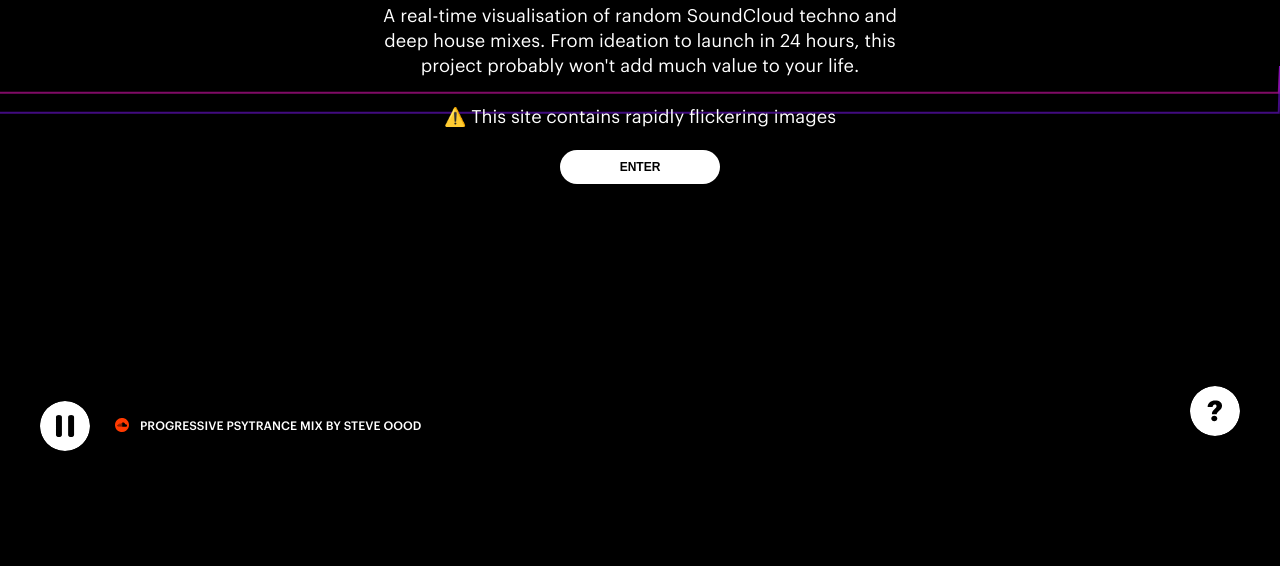
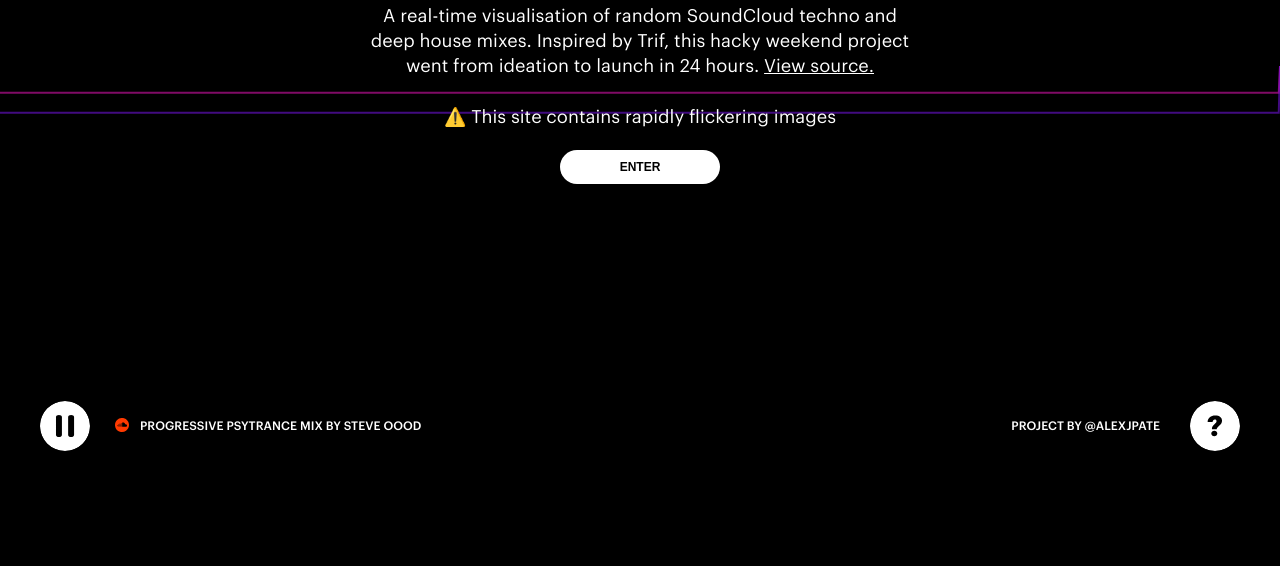
Before and after one commit to alexpate/inward, a website built with webpack: page src/index.html in a window 1280 px wide. Shown: the part 334-900 px from the top of the page. Built offline with nearby package versions, Linux system fonts and the light colour scheme; files whose address does not match are found by name.

Commit message:
Various tweaks

```diff
--- a/src/css/about.css
+++ b/src/css/about.css
@@ -65,6 +65,10 @@
   animation-delay: 300ms;
 }
 
+.about__copy a {
+  color: inherit;
+}
+
 .about__btn {
   border-radius: 30px;
   padding: 10px 60px;
--- a/src/css/controls.css
+++ b/src/css/controls.css
@@ -16,12 +16,15 @@
   align-items: center;
 }
 
-.footer__controls__now-playing {
+.footer__controls__link {
   color: #fff;
   font-size: 12px;
   font-weight: 500;
   text-transform: uppercase;
   text-decoration: none;
+}
+
+.footer__controls__now-playing {
   margin-left: 30px;
   position: relative;
   padding-left: 20px;
@@ -36,6 +39,10 @@
   left: -5px;
   top: -2px;
   content: '';
+}
+
+.footer__controls__credit {
+  margin-right: 30px;
 }
 
 .btn {
--- a/src/index.html
+++ b/src/index.html
@@ -18,17 +18,20 @@
       <div class="footer">
         <div class="footer__controls">
           <button class="btn btn--control" id="control-audio" data-playing="true"></button>
-          <a href="https://soundcloud.com/oood/progressive-psy-trance-mix-by" class="footer__controls__now-playing">Progressive Psytrance Mix By Steve Oood</a>
+          <a href="https://soundcloud.com/oood/progressive-psy-trance-mix-by" target="_blank" class="footer__controls__link footer__controls__now-playing">Progressive Psytrance Mix By Steve Oood</a>
         </div>
-        <button class="btn btn--control control-toggle-about" id="control-toggle-about"></button>
+        <div class="footer__controls">
+          <a href="https://twitter.com/alexjpate" target="_blank" class="footer__controls__link footer__controls__credit">Project by @alexjpate</a>
+          <button class="btn btn--control control-toggle-about" id="control-toggle-about"></button>
+        </div>
       </div>
 
 
       <section class="about is-visible">
         <canvas id="about-waveform" width="100%" height="800"></canvas>
         <div class="about__container">
-          <h1 class="about__title">&gt;inward&lt;</h1>
-          <p class="about__copy">A real-time visualisation of random SoundCloud techno and deep house mixes. From ideation to launch in 24 hours, this project probably won't add much value to your life.
+          <h1 class="about__title">inward</h1>
+          <p class="about__copy">A real-time visualisation of random SoundCloud techno and deep house mixes. Inspired by Trif, this hacky weekend project went from ideation to launch in 24 hours. <a href="https://github.com/alexpate/inward" target="_blank">View source.</a>
           <br/><br/>⚠️ This site contains rapidly flickering images</p>
           <button class="btn about__btn control-toggle-about control-loading">Loading</button>
         </div>
```
